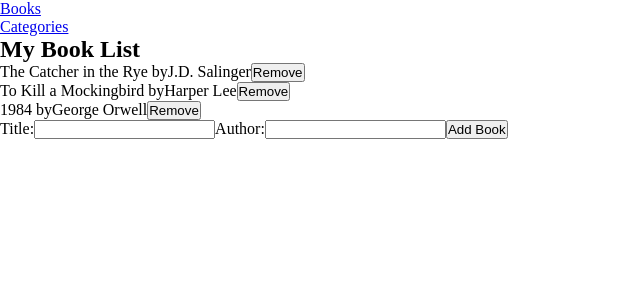
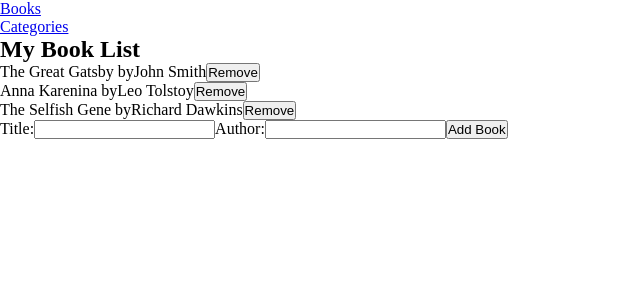
Before and after one commit to darkxdev/bookstore, a React (Create React App) app: page / in a window 1280 px wide. Shown: the top 300 px of the page, without its empty margins (0-640 px from the left). Built offline with nearby package versions, Linux system fonts and the light colour scheme.

Commit message:
Added redux useDispatch actions

```diff
--- a/src/App.js
+++ b/src/App.js
@@ -3,19 +3,14 @@ import './App.css';
 import Navbar from './components/navbar';
 import Books from './pages/Books';
 import Categories from './pages/Categories';
+import { initialBooksState } from './redux/books/booksSlice';
 
 function App() {
-  const books = [
-    { title: 'The Catcher in the Rye', author: 'J.D. Salinger' },
-    { title: 'To Kill a Mockingbird', author: 'Harper Lee' },
-    { title: '1984', author: 'George Orwell' },
-  ];
-
   return (
     <>
       <Navbar />
       <Routes>
-        <Route path="/" element={<Books books={books} />} />
+        <Route path="/" element={<Books books={initialBooksState.books} />} />
         <Route path="/categories" element={<Categories />} />
       </Routes>
     </>
--- a/src/pages/Books.js
+++ b/src/pages/Books.js
@@ -1,8 +1,22 @@
 import React from 'react';
 import PropTypes from 'prop-types';
+import { useDispatch } from 'react-redux';
+import { addBook, removeBook } from '../redux/books/booksSlice';
 
-function Books(props) {
+const Books = (props) => {
   const { books } = props;
+  const dispatch = useDispatch();
+
+  const handleAddBook = (event) => {
+    event.preventDefault();
+    const title = event.target.elements.title.value;
+    const author = event.target.elements.author.value;
+    dispatch(addBook({ title, author }));
+  };
+
+  const handleRemoveBook = (itemId) => {
+    dispatch(removeBook(itemId));
+  };
 
   return (
     <div>
@@ -14,10 +28,11 @@ function Books(props) {
             {' '}
             by
             <span>{book.author}</span>
-            <button type="button">Remove</button>
+            <button type="button" onClick={() => handleRemoveBook(book.item_id)}>Remove</button>
           </li>
         ))}
       </ul>
+
       <form>
         <label htmlFor="titleInput">
           Title:
@@ -27,11 +42,11 @@ function Books(props) {
           Author:
           <input type="text" name="author" id="authorInput" />
         </label>
-        <button type="submit">Add Book</button>
+        <button type="submit" onClick={handleAddBook}>Add Book</button>
       </form>
     </div>
   );
-}
+};
 
 Books.propTypes = {
   books: PropTypes.arrayOf(
--- a/src/redux/books/booksSlice.js
+++ b/src/redux/books/booksSlice.js
@@ -1,8 +1,27 @@
 import { createSlice } from '@reduxjs/toolkit';
 
 // Define the initial state for books
-const initialBooksState = {
-  books: [],
+export const initialBooksState = {
+  books: [
+    {
+      item_id: 'item1',
+      title: 'The Great Gatsby',
+      author: 'John Smith',
+      category: 'Fiction',
+    },
+    {
+      item_id: 'item2',
+      title: 'Anna Karenina',
+      author: 'Leo Tolstoy',
+      category: 'Fiction',
+    },
+    {
+      item_id: 'item3',
+      title: 'The Selfish Gene',
+      author: 'Richard Dawkins',
+      category: 'Nonfiction',
+    },
+  ],
 };
 
 // Define the books slice
@@ -15,7 +34,7 @@ const booksSlice = createSlice({
     },
     removeBook: (state, action) => ({
       ...state,
-      books: state.books.filter((book) => book.id !== action.payload),
+      books: state.books.filter((book) => book.item_id !== action.payload),
     }),
   },
 });
```
